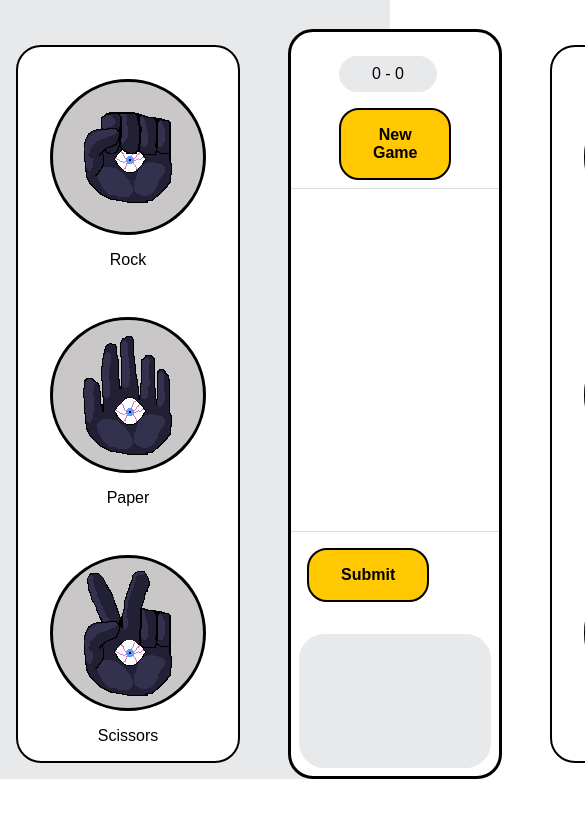
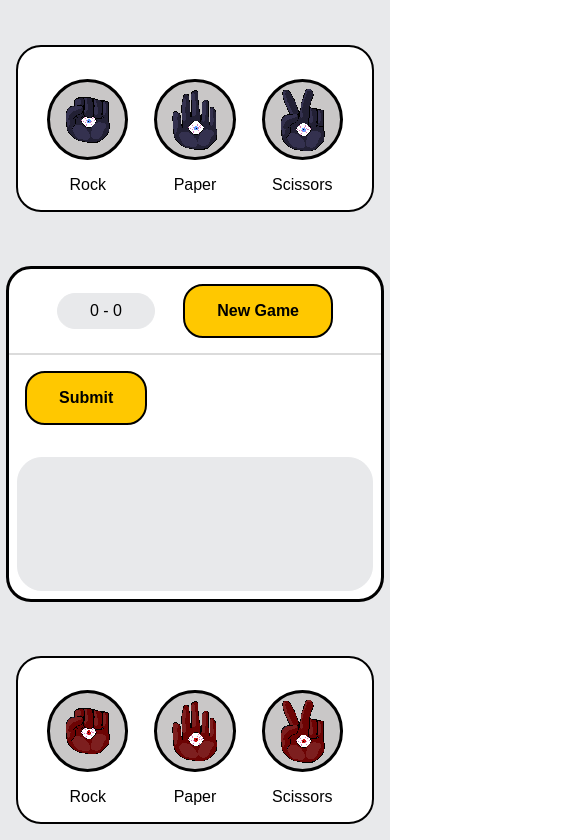
Before and after one commit to kschmidt021/odin-rock-paper-scissors, a plain HTML site: page index.html in a window 390 px wide. Shown: the part 72-912 px from the top of the page, 585 px wide, since content can reach past the window. Before the commit the page ends 851 px from the top, so only its background shows below. Drawn offline with Linux system fonts and the light colour scheme.

Commit message:
Fix issue w/ img size preventing mobile friendly
Added minimum width and height as well as width and height so that the icons did not overflow the containers on mobile devices

```diff
--- a/style.css
+++ b/style.css
@@ -2,6 +2,28 @@ body {
     font-family: Arial, Tahoma, Helvetica, sans-serif;
     margin: 0;
     padding: 0;
+    width: 100%;
+    height: 100%;
+    display: flex;
+    flex-direction: column;
+}
+
+@media (min-width: 925px) {
+    #computer-options {
+        flex-direction: column;
+    }
+}
+
+@media (min-width: 893px) {
+    #player-options {
+        flex-direction: column;
+    }
+}
+
+@media (max-width: 637px) {
+    .content {
+        flex-direction: column;
+    }
 }
 
 .header {
@@ -43,6 +65,8 @@ body {
     gap: 32px;
     padding-top: 32px;
     background-color: #E8E9EB;
+    flex-wrap: wrap;
+    flex-basis: auto;
 }
 
 #player-options,
@@ -50,7 +74,6 @@ body {
     display: flex;
     align-items: center;
     justify-content: start;
-    flex-direction: column;
     gap: 32px;
     padding-top: 32px;
     padding-left: 32px;
@@ -59,6 +82,8 @@ body {
     border-radius: 25px;
     background-color: white;
     border: 2px solid black;
+    flex-shrink: 1;
+    flex-basis: auto;
 }
 
 .option,
@@ -67,6 +92,8 @@ body {
     flex-direction: column;
     justify-content: center;
     align-items: center;
+    flex-basis: auto;
+    flex-shrink: 1;
 }
 
 .choice,
@@ -85,9 +112,12 @@ body {
 
 .choice,
 .c-choice {
-    height: 150px;
-    width: 150px;
     background-color: #C9C7C7;
+    max-width: 100%;
+    max-height: 100%;
+    width: auto;
+    height: auto;
+    flex-shrink: 0;
 }
 
 .arena {
@@ -98,6 +128,8 @@ body {
     align-self: stretch;
     flex-grow: 1;
     background-color: white;
+    flex-shrink: 1;
+    margin: 6px;
 }
 
 .standings-bar {
```
